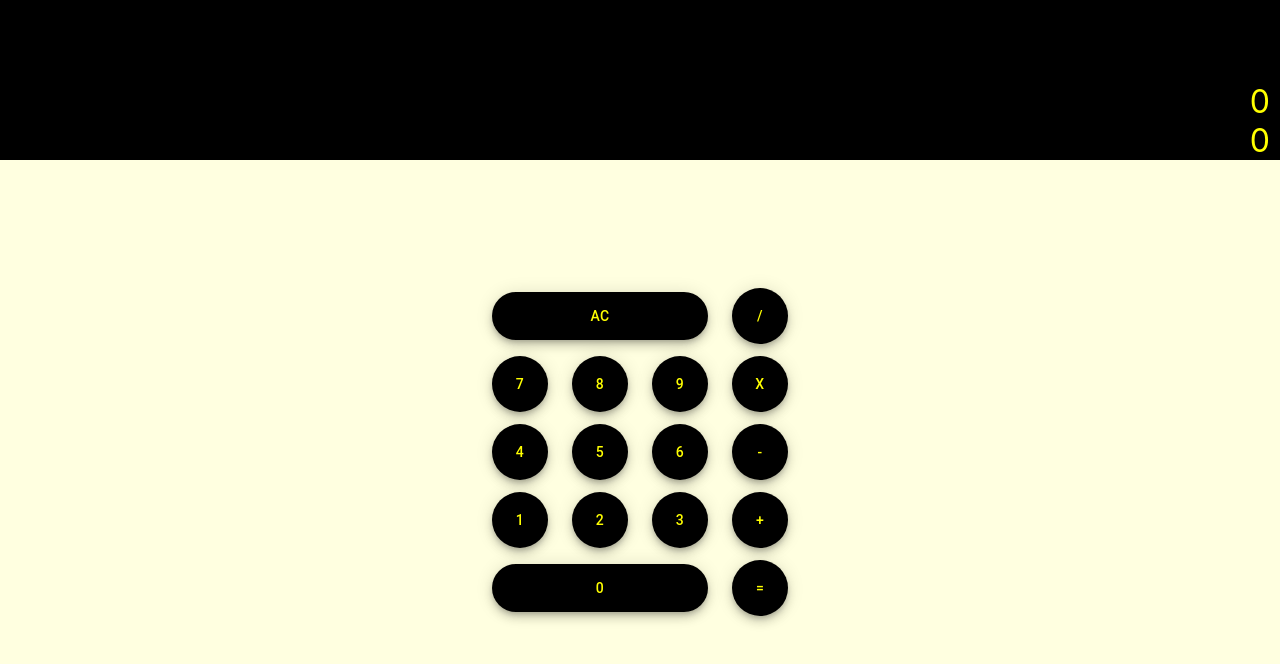
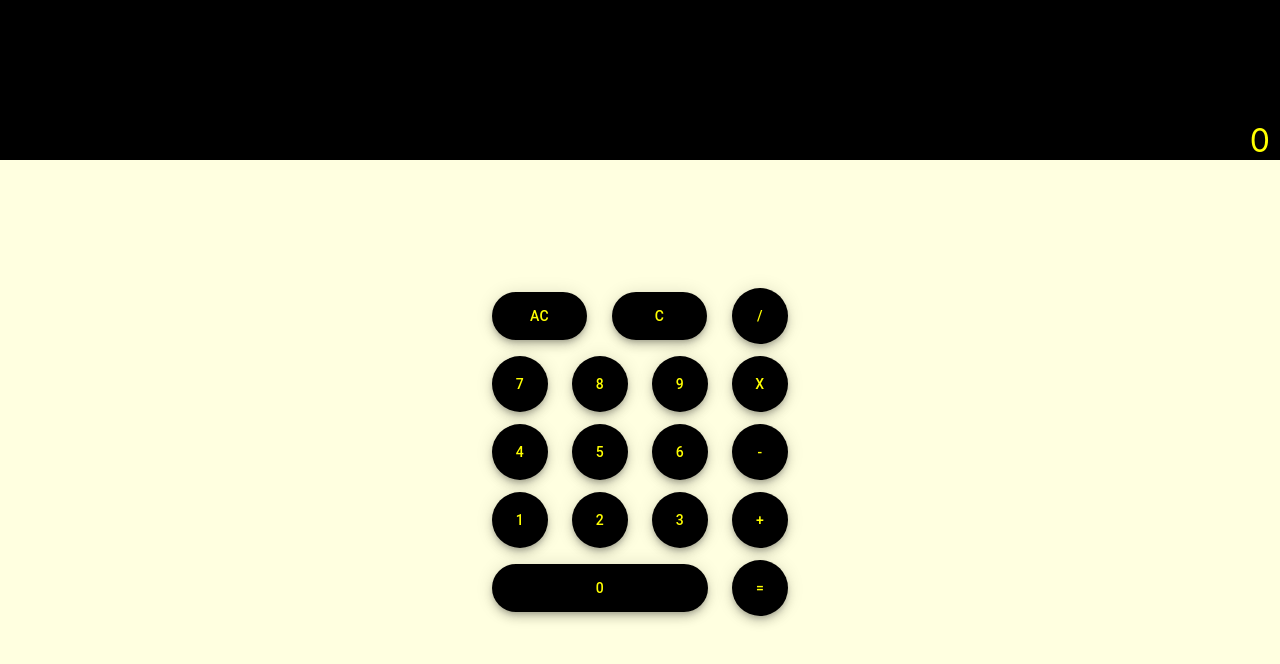
Before and after one commit to jaysunhong/react-calculator, a React (Create React App) app: page / in a window 1280 px wide. Shown: the top 664 px of the page. Built offline with nearby package versions, Linux system fonts and the light colour scheme.

Commit message:
all post equal functions is working. fixed issue with resetting inputs when new number is typed after equal. added clear button (still not fully functional). all clear button is fully functional.

```diff
--- a/src/App.js
+++ b/src/App.js
@@ -22,7 +22,8 @@ class App extends Component {
     this.multiplication = this.multiplication.bind(this);
     this.division = this.division.bind(this);
     this.handleEqual = this.handleEqual.bind(this);
-    this.handleReset = this.handleReset.bind(this);
+    this.handleAC = this.handleAC.bind(this);
+    this.handleClear = this.handleClear.bind(this);
   }
   // function addition which receives a parameter of this.state.firstInputs and parses it to calculate
   addition = x => {
@@ -129,12 +130,26 @@ class App extends Component {
     }
   }
 
-  handleReset() {
+  handleAC() {
     this.setState({
       firstInputs: [],
       secondInput: false,
       trackOperator: '',
+      equalOperator: false,
       total: 0,
+    });
+  }
+
+  handleClear() {
+    this.setState(prevState => ({
+      firstInputs: [],
+      secondInput: prevState.secondInput,
+      trackOperator: prevState.trackOperator,
+      equalOperator: prevState.equalOperator,
+    }), () => {
+      console.log('this.state.firstInputs', this.state.firstInputs)
+      console.log('this.state.trackOperator', this.state.trackOperator)
+      console.log('this.state.total', this.state.total)
     });
   }
 
@@ -166,12 +181,20 @@ class App extends Component {
 
     if (isNaN(button) === false) {
       const concatFirst = this.state.firstInputs.concat(button);
-
-      this.setState({
-        firstInputs: concatFirst,
-      });
+      if (this.state.equalOperator) {
+        this.handleAC();
+        this.setState({
+          firstInputs: concatFirst,
+        });
+      } else {
+        this.setState({
+          firstInputs: concatFirst,
+        });
+      }
     } else if (button === 'ac') {
-      this.handleReset();
+      this.handleAC();
+    } else if (button === 'clear') {
+      this.handleClear();
     } else if (button === '=') {
       this.handleEqual();
     } else if (isNaN(button)) {
@@ -233,7 +256,7 @@ class App extends Component {
           justify="center"
           alignItems="center"
         >
-          <Buttons onClick={this.onClick} reset={this.handleReset} />
+          <Buttons onClick={this.onClick} />
         </Grid>
       </div>
     );
--- a/src/components/Buttons/Buttons.css
+++ b/src/components/Buttons/Buttons.css
@@ -6,5 +6,12 @@
     width: 100%;
 }
 #buttonAC {
-    width: 100%;
+    width: 115%;
 }
+#buttonClear {
+    width: 115%;
+}
+.buttons:hover {
+    background-color: yellow !important;
+    color: black !important;
+}
--- a/src/components/Buttons/Buttons.jsx
+++ b/src/components/Buttons/Buttons.jsx
@@ -7,6 +7,9 @@ export default class Buttons extends Component {
   //  ROW: AC, +/-, %, /
   buttonAC = () => {
     this.props.onClick('ac');
+  }
+  buttonClear = () => {
+    this.props.onClick('clear')
   }
   buttonPlusMinus = () => {
     this.props.onClick('+/-');
@@ -70,17 +73,22 @@ export default class Buttons extends Component {
   render() {
     return (
       <div>
-        {/* ROW: AC, +/-, %, / */}
+        {/* ROW: AC, clear, +/-, %, / */}
         <Grid
           container
           direction="row"
-          justify="center"
+          justify="space-between"
           alignItems="center"
           spacing={3}
         >
-          <Grid item xs={9}>
+          <Grid item xs={4}>
             <Fab variant="extended" aria-label="AC" onClick={this.buttonAC} id='buttonAC' className='buttons'>
               AC
+            </Fab>
+          </Grid>
+          <Grid item xs={4}>
+            <Fab variant="extended" aria-label="clear" onClick={this.buttonClear} id='buttonClear' className='buttons'>
+              C
             </Fab>
           </Grid>
           {/* <Grid item xs={3}>
--- a/src/components/Display/Display.jsx
+++ b/src/components/Display/Display.jsx
@@ -7,11 +7,14 @@ export default class Display extends Component {
         return (
             <Box className="display">
                 <div className="inputs">
+                    {this.props.buttonPressed.length > 0 ? this.props.buttonPressed : this.props.total}
+                </div>
+                {/* <div className="inputs">
                     {this.props.buttonPressed.length <= 0 ? 0 : this.props.buttonPressed}
                 </div>
                 <div className='total'>
                     {this.props.total}
-                </div>
+                </div> */}
             </Box>
         )
     }
```
